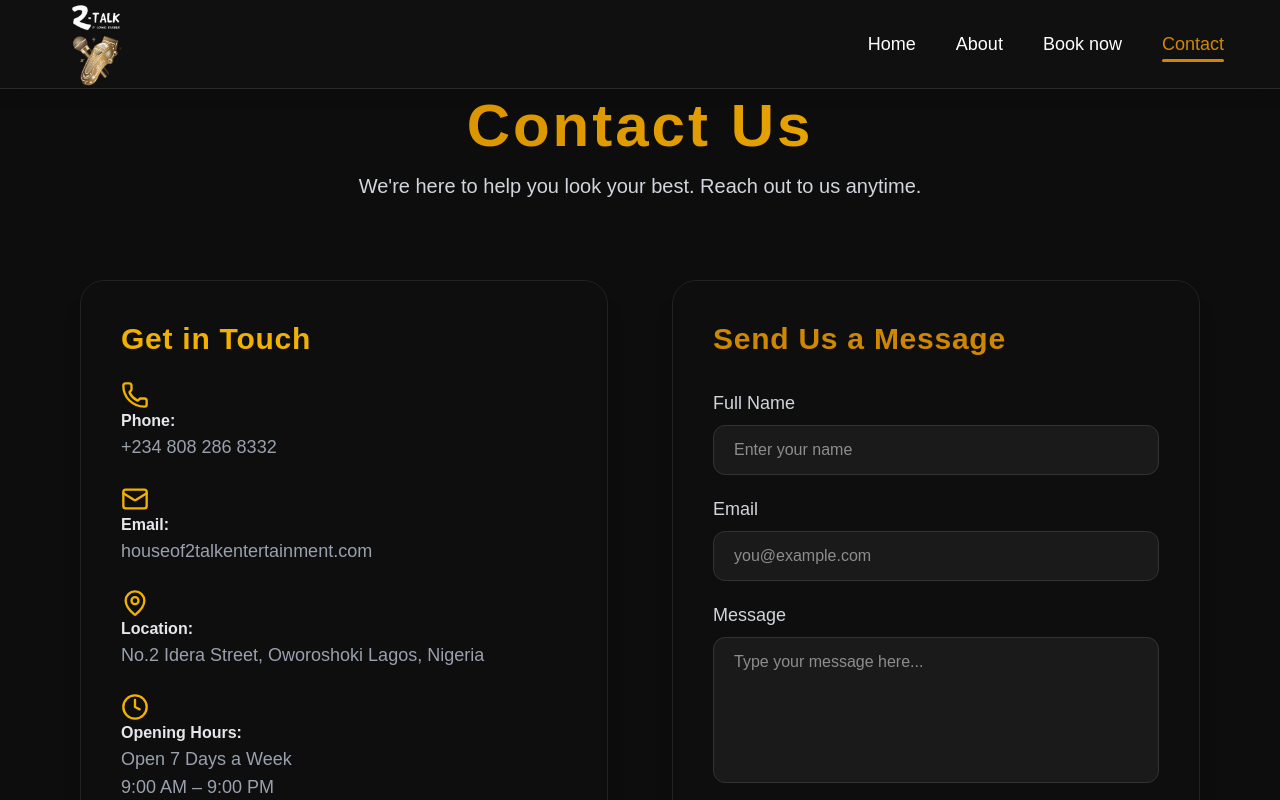
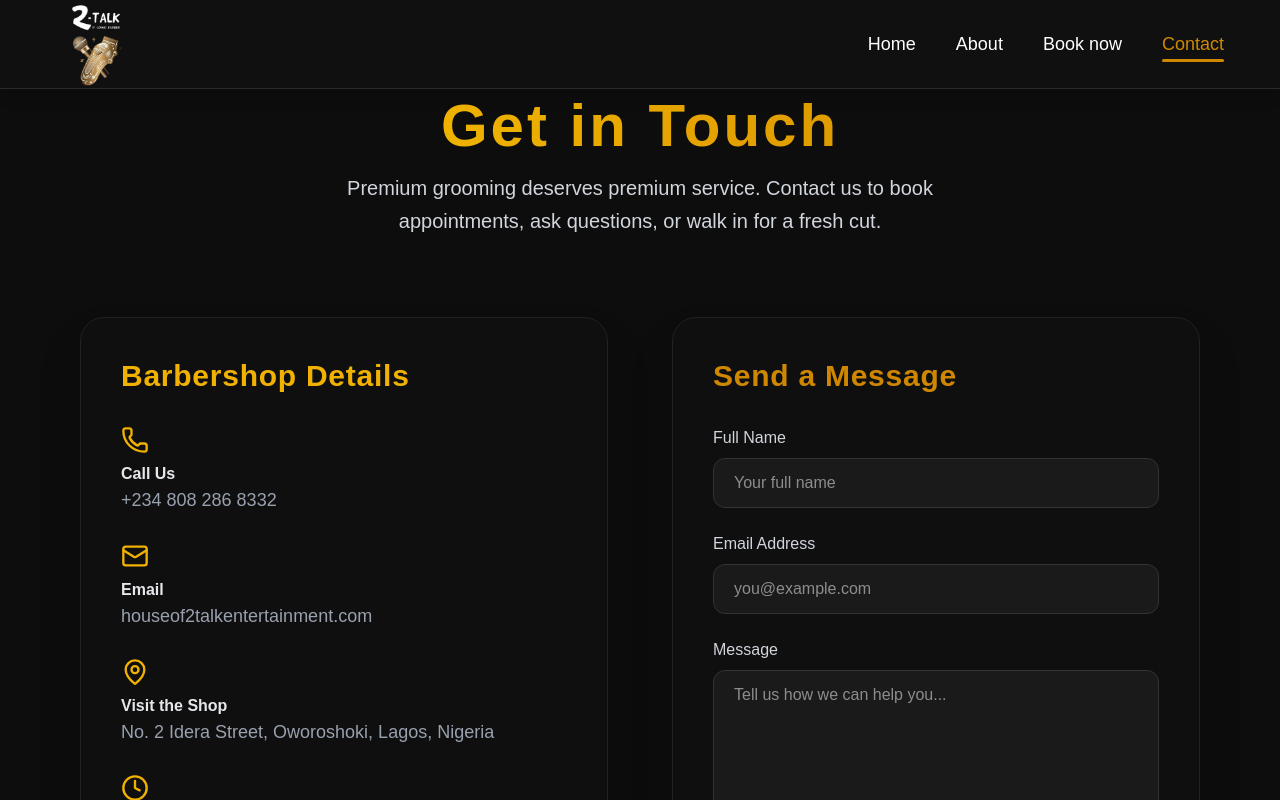
Before and after one commit to King-web-cell-05/2talk, a Next.js app: page /contact in a window 1280 px wide. Shown: the top 800 px of the page. Built offline with nearby package versions, Linux system fonts and the light colour scheme.

Commit message:
Changed contact section layout

```diff
--- a/components/contact.tsx
+++ b/components/contact.tsx
@@ -13,19 +13,20 @@ export default function Contact() {
         transition={{ duration: 0.8 }}
         className="
           text-center text-4xl md:text-6xl font-extrabold tracking-wider
-          text-transparent bg-clip-text bg-gradient-to-r from-yellow-600 to-yellow-500
+          text-transparent bg-clip-text bg-gradient-to-r from-yellow-400 to-yellow-600
         "
       >
-        Contact Us
+        Get in Touch
       </motion.h1>
 
       <motion.p
         initial={{ opacity: 0 }}
         animate={{ opacity: 1 }}
         transition={{ duration: 1 }}
-        className="text-center text-gray-300 text-lg md:text-xl mt-4 max-w-2xl mx-auto"
+        className="text-center text-gray-300 text-lg md:text-xl mt-4 max-w-2xl mx-auto leading-relaxed"
       >
-        We're here to help you look your best. Reach out to us anytime.
+        Premium grooming deserves premium service. Contact us to book appointments,
+        ask questions, or walk in for a fresh cut.
       </motion.p>
 
       <div className="grid grid-cols-1 lg:grid-cols-2 gap-16 mt-20">
@@ -36,29 +37,29 @@ export default function Contact() {
           transition={{ duration: 0.9 }}
           className="space-y-10"
         >
-          {/* Card */}
-          <div className="bg-[#111]/70 border border-[#222] rounded-3xl p-10 shadow-xl backdrop-blur-md">
-            <h2 className="text-2xl md:text-3xl font-bold text-yellow-500 mb-6 tracking-wide">
-              Get in Touch
+          <div className="bg-[#111]/80 border border-[#222] rounded-3xl p-10 shadow-2xl backdrop-blur-md">
+            <h2 className="text-2xl md:text-3xl font-bold text-yellow-500 mb-8 tracking-wide">
+              Barbershop Details
             </h2>
 
-            <div className="space-y-6">
+            <div className="space-y-7">
               {/* Phone */}
               <div className=" gap-4">
-                <Phone className="text-yellow-500 w-7 h-7" />
+                <Phone className="text-yellow-500 w-7 h-7 mb-2" />
                 <div>
-                  <p className="font-semibold text-gray-200">Phone:</p>
-                  <p className="text-gray-400 text-lg">+234 808 286 8332</p>
+                  <p className="font-semibold text-gray-200">Call Us</p>
+                  <p className="text-gray-400 text-lg">
+                    +234 808 286 8332
+                  </p>
                 </div>
               </div>
 
               {/* Email */}
               <div className=" gap-4">
-                <Mail className="text-yellow-500 w-7 h-7 mt-5" />
+                <Mail className="text-yellow-500 w-7 h-7 mb-2" />
                 <div>
-                  <p className="font-semibold text-gray-200">Email:</p>
+                  <p className="font-semibold text-gray-200">Email</p>
                   <p className="text-gray-400 text-lg">
-                    {" "}
                     houseof2talkentertainment.com
                   </p>
                 </div>
@@ -66,22 +67,26 @@ export default function Contact() {
 
               {/* Location */}
               <div className=" gap-4">
-                <MapPin className="text-yellow-500 w-7 h-7" />
+                <MapPin className="text-yellow-500 w-7 h-7 mb-2" />
                 <div>
-                  <p className="font-semibold text-gray-200">Location:</p>
+                  <p className="font-semibold text-gray-200">Visit the Shop</p>
                   <p className="text-gray-400 text-lg">
-                    No.2 Idera Street, Oworoshoki Lagos, Nigeria
+                    No. 2 Idera Street, Oworoshoki, Lagos, Nigeria
                   </p>
                 </div>
               </div>
 
               {/* Business Hours */}
               <div className=" gap-4">
-                <Clock className="text-yellow-500 w-7 h-7" />
+                <Clock className="text-yellow-500 w-7 h-7 mb-2" />
                 <div>
-                  <p className="font-semibold text-gray-200">Opening Hours:</p>
-                  <p className="text-gray-400 text-lg">Open 7 Days a Week</p>
-                  <p className="text-gray-400 text-lg">9:00 AM – 9:00 PM</p>
+                  <p className="font-semibold text-gray-200">Working Hours</p>
+                  <p className="text-gray-400 text-lg">
+                    Monday – Sunday
+                  </p>
+                  <p className="text-gray-400 text-lg">
+                    9:00 AM – 9:00 PM
+                  </p>
                 </div>
               </div>
             </div>
@@ -94,28 +99,30 @@ export default function Contact() {
           animate={{ opacity: 1, x: 0 }}
           transition={{ duration: 0.9 }}
           className="
-            bg-[#111]/70 border border-[#222] rounded-3xl
-            p-10 shadow-xl backdrop-blur-md space-y-8
+            bg-[#111]/80 border border-[#222] rounded-3xl
+            p-10 shadow-2xl backdrop-blur-md space-y-8
           "
         >
           <h2 className="text-2xl md:text-3xl font-bold text-yellow-600 tracking-wide">
-            Send Us a Message
+            Send a Message
           </h2>
 
-          <div className="space-y-5">
+          <div className="space-y-6">
             <div>
-              <label className="block text-gray-300 mb-2 text-lg">
+              <label className="block text-gray-300 mb-2 text-base">
                 Full Name
               </label>
               <input
                 type="text"
                 className="w-full px-5 py-3 rounded-xl bg-[#1a1a1a] border border-[#333] text-white focus:border-yellow-500 outline-none transition"
-                placeholder="Enter your name"
+                placeholder="Your full name"
               />
             </div>
 
             <div>
-              <label className="block text-gray-300 mb-2 text-lg">Email</label>
+              <label className="block text-gray-300 mb-2 text-base">
+                Email Address
+              </label>
               <input
                 type="email"
                 className="w-full px-5 py-3 rounded-xl bg-[#1a1a1a] border border-[#333] text-white focus:border-yellow-500 outline-none transition"
@@ -124,20 +131,20 @@ export default function Contact() {
             </div>
 
             <div>
-              <label className="block text-gray-300 mb-2 text-lg">
+              <label className="block text-gray-300 mb-2 text-base">
                 Message
               </label>
               <textarea
                 rows={5}
                 className="w-full px-5 py-3 rounded-xl bg-[#1a1a1a] border border-[#333] text-white focus:border-yellow-500 outline-none transition resize-none"
-                placeholder="Type your message here..."
-              ></textarea>
+                placeholder="Tell us how we can help you..."
+              />
             </div>
 
             <button
               type="submit"
               className="
-                w-full mt-4 py-4 rounded-xl font-semibold text-black
+                w-full mt-4 py-4 rounded-xl font-semibold text-black tracking-wide
                 bg-gradient-to-r from-yellow-700 to-yellow-600
                 hover:from-yellow-600 hover:to-yellow-500
                 transition-all
```
